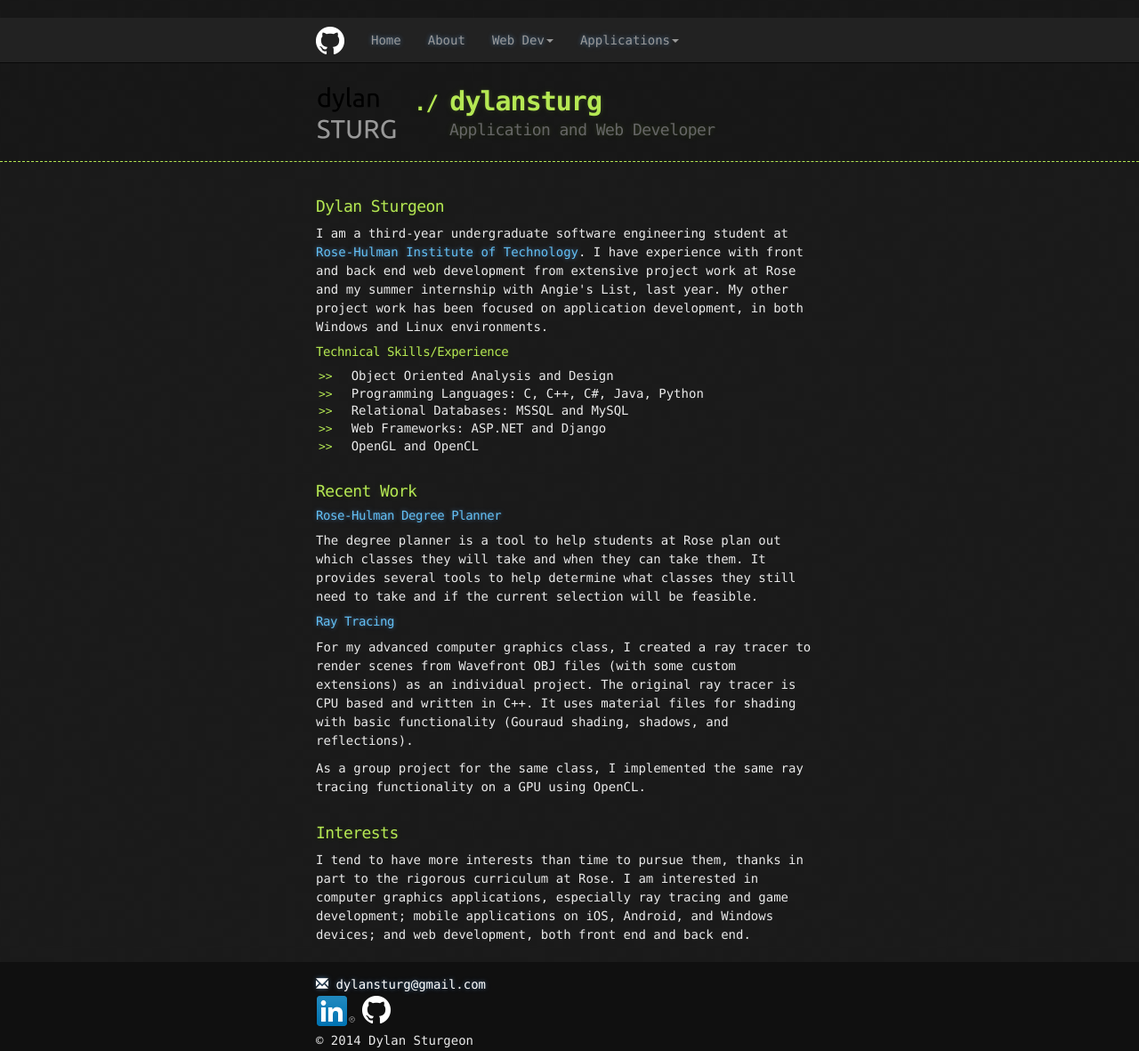
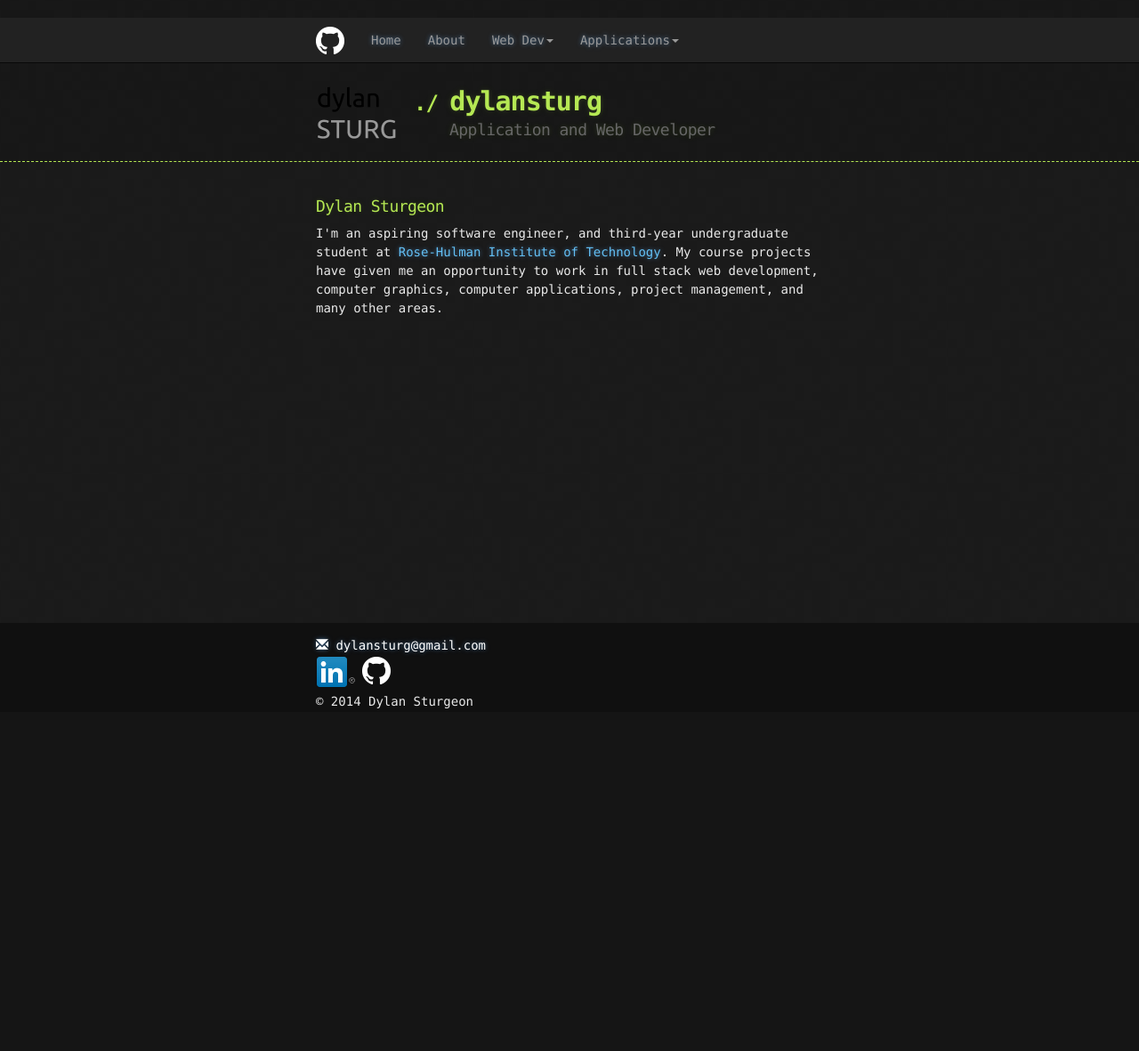
Before and after one commit to dylansturg/dylansturg.github.io, a plain HTML site: page index.html in a window 1280 px wide. Shown: the whole page at 89% size. After the commit the page ends 800 px from the top, so only its background shows below. Drawn offline with Linux system fonts and the light colour scheme.

Commit message:
fixing the footer

```diff
--- a/css/styles.css
+++ b/css/styles.css
@@ -1,6 +1,3 @@
-body{
-	margin-bottom: 0%;
-}
 
 .logo-icon{
 	background: url("../images/logo.png") 0 0 no-repeat;
@@ -13,11 +10,13 @@ body{
 	left: 200%;
 }
 
-#footer {
+#footer, #includedFooter {
 height: 100px;
 background-color: #101010;
 width: 100%;
 bottom: 0px;
+position: fixed;
+z-index: 100;
 }
 
 #footer-copyright{
--- a/footer.html
+++ b/footer.html
@@ -1,10 +1,7 @@
 <div id="footer">
 	<div class="container">
 		<div class="footer-text">
-			<a href="mailto:dylansturg@gmail.com">
-				<span class="glyphicon glyphicon-envelope"></span>
-				dylansturg@gmail.com
-			</a>
+			<a href="mailto:dylansturg@gmail.com"><span class="glyphicon glyphicon-envelope"></span>&nbsp;dylansturg@gmail.com</a>
 
 			<br />
 			<span class="glyphicon glyphicon-linkedin"></span>
--- a/index.html
+++ b/index.html
@@ -21,7 +21,11 @@
  });
 
   $(function(){
-    $("#includedFooter").load("footer.html");
+
+  });
+
+  $(function(){
+    $("#includedFooter").load("footer.html")
   });
 
   </script>
@@ -54,51 +58,12 @@
       <a name="dylan-sturgeon" class="anchor" href="#welcome-to-github-pages"><span class="octicon octicon-link"></span></a>Dylan Sturgeon</h3>
 
       <p>
-        I am a third-year undergraduate software engineering student at <a href="http://rose-hulman.edu">Rose-Hulman Institute of Technology</a>.  I have experience with front and back end web development from extensive project work at Rose and my summer internship with Angie's List, last year.  My other project work has been focused on application development, in both Windows and Linux environments.
+        I'm an aspiring software engineer, and third-year undergraduate student at <a href="http://rose-hulman.edu">Rose-Hulman Institute of Technology</a>.  My course projects have given me an opportunity to work in full stack web development, computer graphics, computer applications, project management, and many other areas.
       </p>
 
-      <h4>Technical Skills/Experience</h4>
-      <ul id="tech-skills">
-        <li>Object Oriented Analysis and Design</li>
-        <li>Programming Languages: C, C++, C#, Java, Python</li>
-        <li>Relational Databases: MSSQL and MySQL</li>
-        <li>Web Frameworks: ASP.NET and Django</li>
-        <li>OpenGL and OpenCL</li>
-      </ul>
+      <div class="index-">
 
-      <br />
-
-      <h3>
-        <a name="recent-work" class="anchor" href="#recent-work"><span class="octicon octicon-link"></span></a>Recent Work
-      </h3>
-
-      <h4><a href="/projects/degreeplanner.html">Rose-Hulman Degree Planner</a></h4>
-      <p>
-        The degree planner is a tool to help students at Rose plan out which classes they will take and when they can take them.  It provides several tools to help determine what classes they still need to take and if the current selection will be feasible.
-      </p>
-
-      <p>
-
-      </p>
-
-      <h4><a href="/projects/raytracer.html">Ray Tracing</a></h4>
-      <p>
-        For my advanced computer graphics class, I created a ray tracer to render scenes from Wavefront OBJ files (with some custom extensions) as an individual project.  The original ray tracer is CPU based and written in C++.  It uses material files for shading with basic functionality (Gouraud shading, shadows, and reflections).
-      </p>
-
-      <p>
-        As a group project for the same class, I implemented the same ray tracing functionality on a GPU using OpenCL.
-      </p>
-
-      <br />
-
-      <h3>
-        <a name="interests" class="anchor" href="#interests"><span class="octicon octicon-link"></span></a>Interests
-      </h3>
-
-      <p>
-        I tend to have more interests than time to pursue them, thanks in part to the rigorous curriculum at Rose.  I am interested in computer graphics applications, especially ray tracing and game development; mobile applications on iOS, Android, and Windows devices; and web development, both front end and back end.
-      </p>
+      </div>
 
     </section>
   </div>
--- a/stylesheets/stylesheet.css
+++ b/stylesheets/stylesheet.css
@@ -6,6 +6,8 @@ body {
   font: 16px;
   line-height: 1.5;
   font-family: Monaco, "Bitstream Vera Sans Mono", "Lucida Console", Terminal, monospace;
+  position: relative;
+  margin-bottom: 100px;
 }
 
 /* General & 'Reset' Stuff */
```
Also changed, not shown: projects/raytracer.html (+5 -1 lines).
